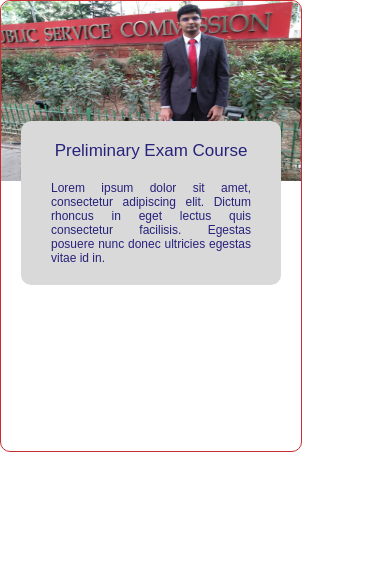
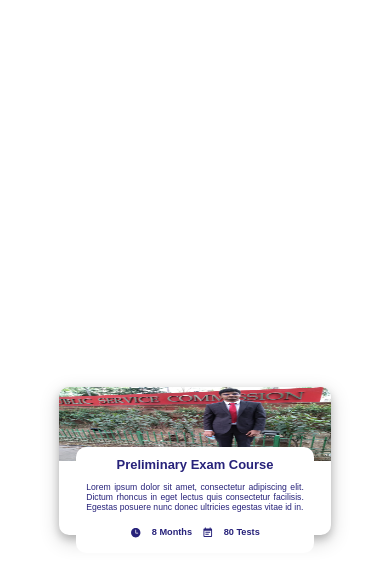
Before and after one commit to Anusuya-Balakrishnan/Thiru-sIASWebsite, a React (Create React App) app: page / in a window 390 px wide. Shown: the top 586 px of the page. Built offline with nearby package versions, Linux system fonts and the light colour scheme.

Commit message:
course card responsive 4.8.2022

```diff
--- /dev/null
+++ b/src/components/Button/ButtonHtml.jsx
@@ -0,0 +1,9 @@
+import React from "react";
+
+export default function Button() {
+  return (
+    <div id="Button">
+      <h1>For More</h1>
+    </div>
+  );
+}
--- /dev/null
+++ b/src/components/Button/ButtonStyle.css
@@ -0,0 +1,6 @@
+#Button{
+    width: 200px;
+    margin: 10%;
+    height: 50px;
+    background-color: #CB2C31;
+}
--- a/src/components/Course/CourseHtml.jsx
+++ b/src/components/Course/CourseHtml.jsx
@@ -1,14 +1,14 @@
 import React from "react";
 import CourseStyle from "./CourseStyle.css";
 import image from "./image/image.jpeg";
-
+import { IoTime } from "react-icons/io5";
+import { MdEventNote } from "react-icons/md";
+import Button from "../Button/ButtonHtml";
 export default function Course() {
   return (
     <section id="CourseHtml">
       <div className="CourseParent">
-        <div className="CourseImage">
-          <img src={image} alt="courseImage" />
-        </div>
+        <img src={image} alt="courseImage" />
         <div className="CourseDetails">
           <p className="CourseTitle">Preliminary Exam Course</p>
           <p className="CourseContent">
@@ -16,8 +16,18 @@ export default function Course() {
             rhoncus in eget lectus quis consectetur facilisis. Egestas posuere
             nunc donec ultricies egestas vitae id in.
           </p>
-          <div className="courseDuration"></div>
+          <div className="courseDuration">
+            <div className="duration">
+              <IoTime />
+              <p>8 Months</p>
+            </div>
+            <div className="duration">
+              <MdEventNote />
+              <p>80 Tests</p>
+            </div>
+          </div>
         </div>
+        <Button />
       </div>
     </section>
   );
--- a/src/components/Course/CourseStyle.css
+++ b/src/components/Course/CourseStyle.css
@@ -2,24 +2,46 @@
     margin: 0;
     padding: 0;
 }
+/* temporary */
+#CourseHtml{
+    display: flex;
+    justify-content: center;
+    align-items: center;
+    height: 100vh;
+    width: auto;
+    padding: 20px;
+}
 .CourseParent{
+
     height: 450px;
-    width: 300px;
+    width: 350px;
     border-radius: 10px;
-    border: 1px solid #CB2C31;
+    position: relative;
+    display: flex;
+    justify-content: center;
+    align-items: center;
+    flex-direction: column;
+    margin: 20px;
+    box-shadow: 0 4px 8px 0 rgba(0, 0, 0, 0.2), 0 6px 20px 0 rgba(0, 0, 0, 0.19);
 }
-.CourseImage , .CourseImage img {
-    height: 180px;
-    width: 300px;
+ .CourseParent img {
+    height: 50%;
+    width: 350px;
     border-top-left-radius: 10px;
     border-top-right-radius: 10px;
+    position: absolute;
+    margin: 0;
+    padding: 0;
+    top:0
+
 }
 .CourseTitle{
     font-size: 17px;
     width: auto;
     text-align: center;
-    padding: 10px;
+    padding: 20px 10px;
     margin: 0;
+    font-weight: bold;
 
 }
 .CourseDetails{
@@ -27,18 +49,78 @@
     color: #27227A;
     width: auto;
     font-size: 15px;
-    margin: 20px;
-    background-color: #D9D9D9;
+    margin: 30px;
+    background-color: #ffffff;
     display: flex;
     justify-content: center;
     align-items: center;
     flex-direction: column;
     border-radius: 10px;
-    bottom: 80px;
-    padding: 10px 0;
+    /* padding: 8px 0; */
+    bottom: -50px;
 }
 .CourseContent{
     padding: 10px 30px;
     text-align: justify;
     font-size: 12px;
 }
+.courseDuration{
+    display: flex;
+    width: 260px;
+    height: auto;
+    justify-content: center;
+    margin: 30px 5px;
+    flex-wrap: wrap;
+}
+.duration{
+    display: flex;
+    margin: 5px;
+    font-size: 20px;
+
+    /* background-color: #CB2C31; */
+}
+
+.duration p{
+   margin-left: 10px;
+    font-size: 15px;
+    font-weight: bold;
+}
+@media (max-width:400px){
+    #CourseHtml{
+        padding: 10%;
+    }
+    .CourseParent{
+        width: 100%;
+        margin: 20px;
+        height: auto;
+    }
+    .CourseParent img {
+        height: 50%;
+        width: 100%;
+    }
+    .CourseTitle{
+        font-size: 90%;
+        padding: 0;
+    }
+    .CourseContent{
+        font-size: 60%;
+        padding: 10px 0;
+        /* margin: 0 10px; */
+    }
+    .CourseDetails{
+        font-size: 90%;
+        width: 80%;
+        padding: 10px;
+        margin: 10px;
+    }
+    .courseDuration{
+        width: auto;
+        margin: 0;
+    }
+    .duration ,.duration p{
+        font-size: 80%;
+    }
+    .duration {
+        margin: 5px;
+    }
+}
```
